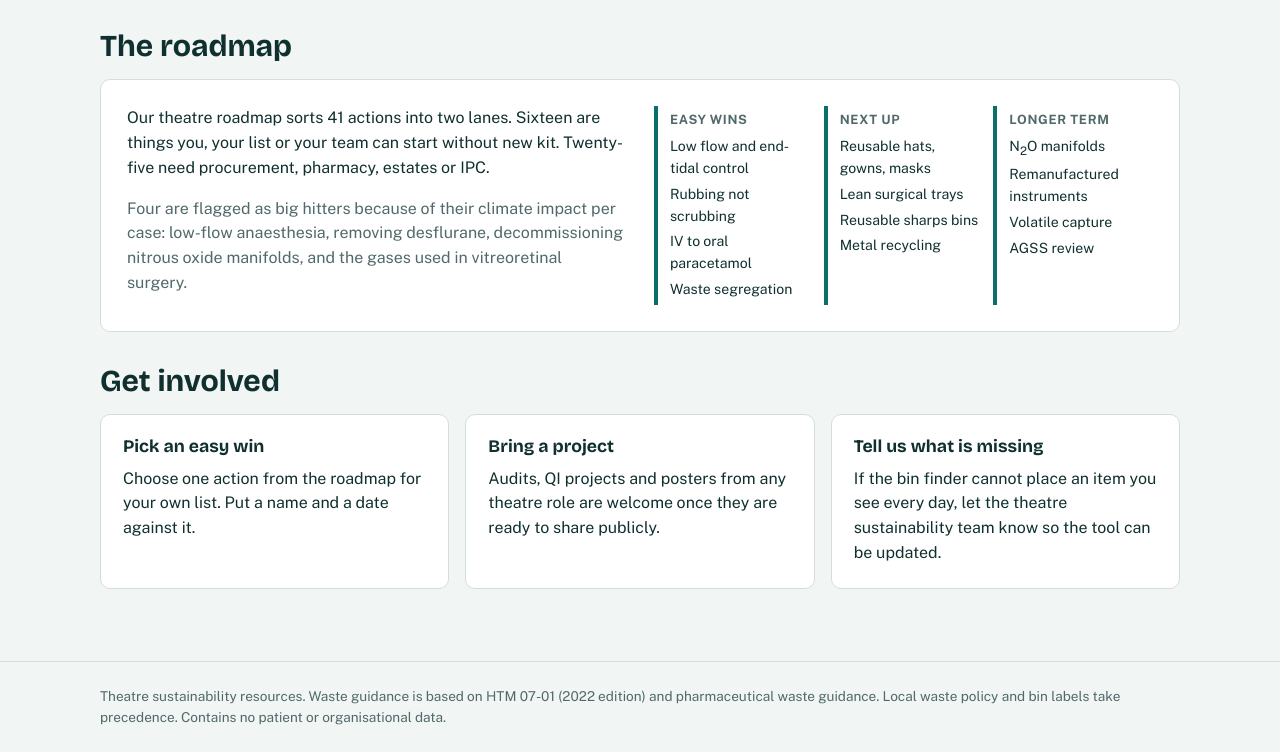
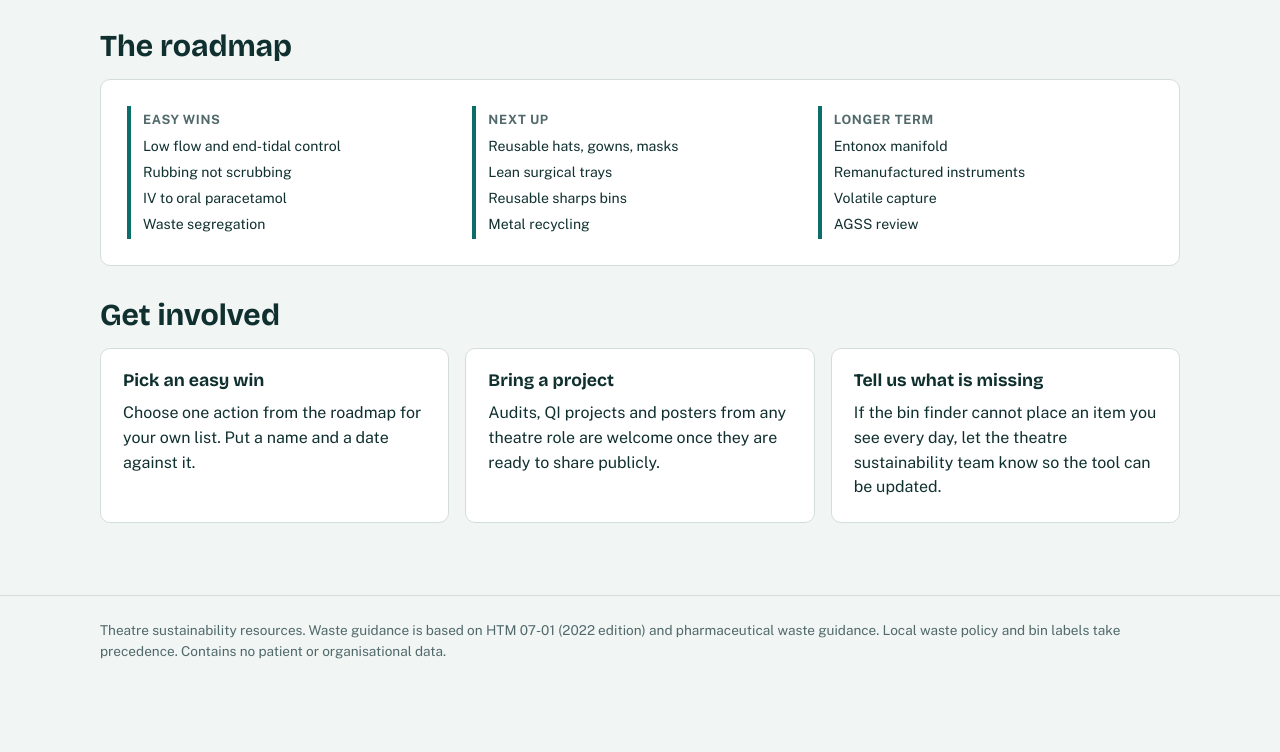
Before and after one commit to ahdwservices-del/york-theatre-sustainability, a plain HTML site: page index.html in a window 1280 px wide. Shown: the part 1028-1780 px from the top of the page. After the commit the page ends 1714 px from the top, so only its background shows below. Drawn offline with nearby package versions, Linux system fonts and the light colour scheme.

Commit message:
Simplify roadmap section; Entonox manifold
Co-Authored-By: Claude Opus 5.5 <noreply@anthropic.com>
Claude-Session: https://claude.ai/code/session_0125UcQLYspZ9Ce6jZPsgCh8

```diff
--- a/index.html
+++ b/index.html
@@ -228,15 +228,11 @@ footer{border-top:1px solid var(--line);padding:24px 0;color:var(--muted);font-s
 
     <section class="block stack">
       <h2>The roadmap</h2>
-      <div class="band">
-        <div class="stack">
-          <p>Our theatre roadmap sorts 41 actions into two lanes. Sixteen are things you, your list or your team can start without new kit. Twenty-five need procurement, pharmacy, estates or IPC.</p>
-          <p class="muted">Four are flagged as big hitters because of their climate impact per case: low-flow anaesthesia, removing desflurane, decommissioning nitrous oxide manifolds, and the gases used in vitreoretinal surgery.</p>
-        </div>
+      <div class="band" style="grid-template-columns:1fr">
         <div class="lanes">
           <div class="lane"><b>Easy wins</b><ul><li>Low flow and end-tidal control</li><li>Rubbing not scrubbing</li><li>IV to oral paracetamol</li><li>Waste segregation</li></ul></div>
           <div class="lane"><b>Next up</b><ul><li>Reusable hats, gowns, masks</li><li>Lean surgical trays</li><li>Reusable sharps bins</li><li>Metal recycling</li></ul></div>
-          <div class="lane"><b>Longer term</b><ul><li>N<sub>2</sub>O manifolds</li><li>Remanufactured instruments</li><li>Volatile capture</li><li>AGSS review</li></ul></div>
+          <div class="lane"><b>Longer term</b><ul><li>Entonox manifold</li><li>Remanufactured instruments</li><li>Volatile capture</li><li>AGSS review</li></ul></div>
         </div>
       </div>
     </section>
```
